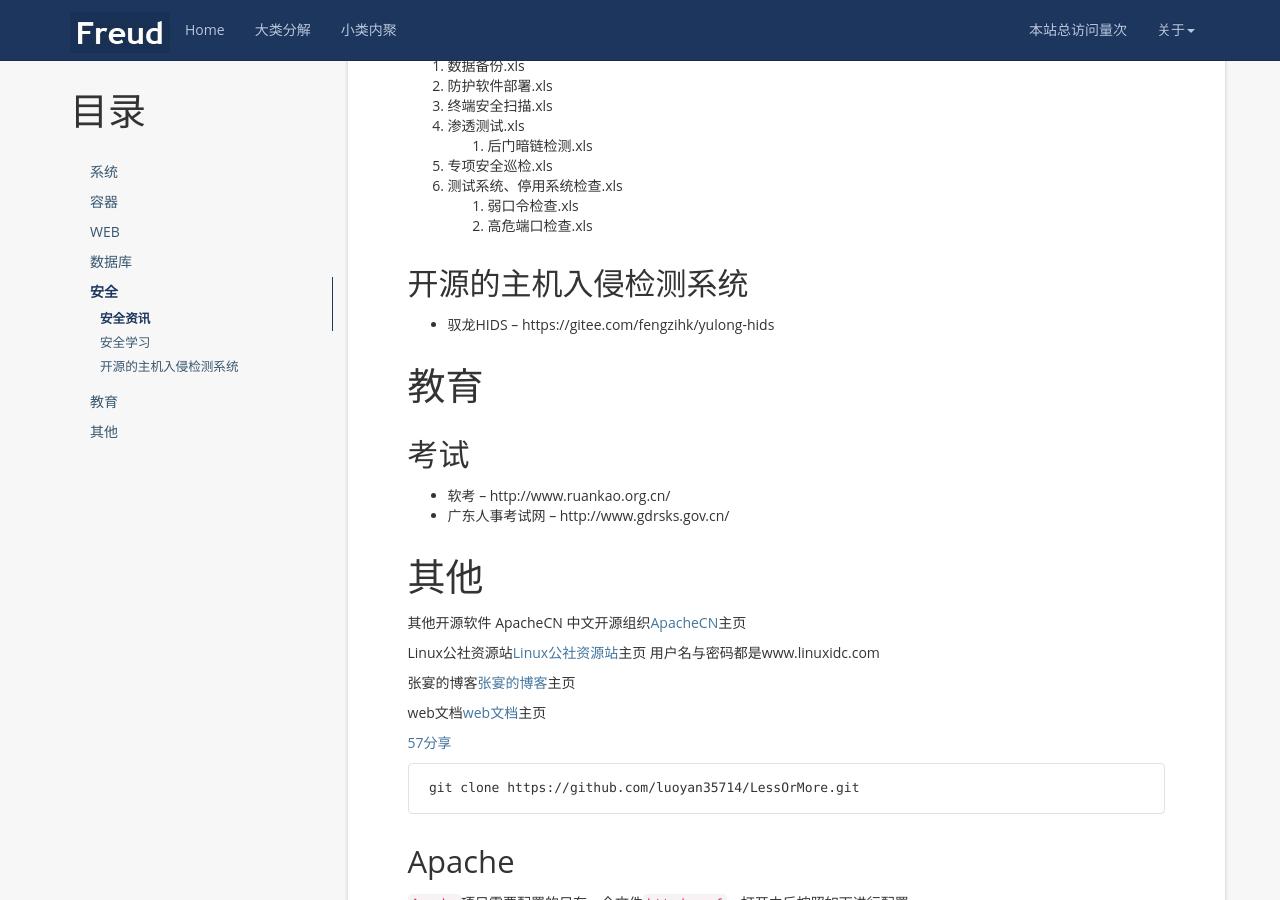
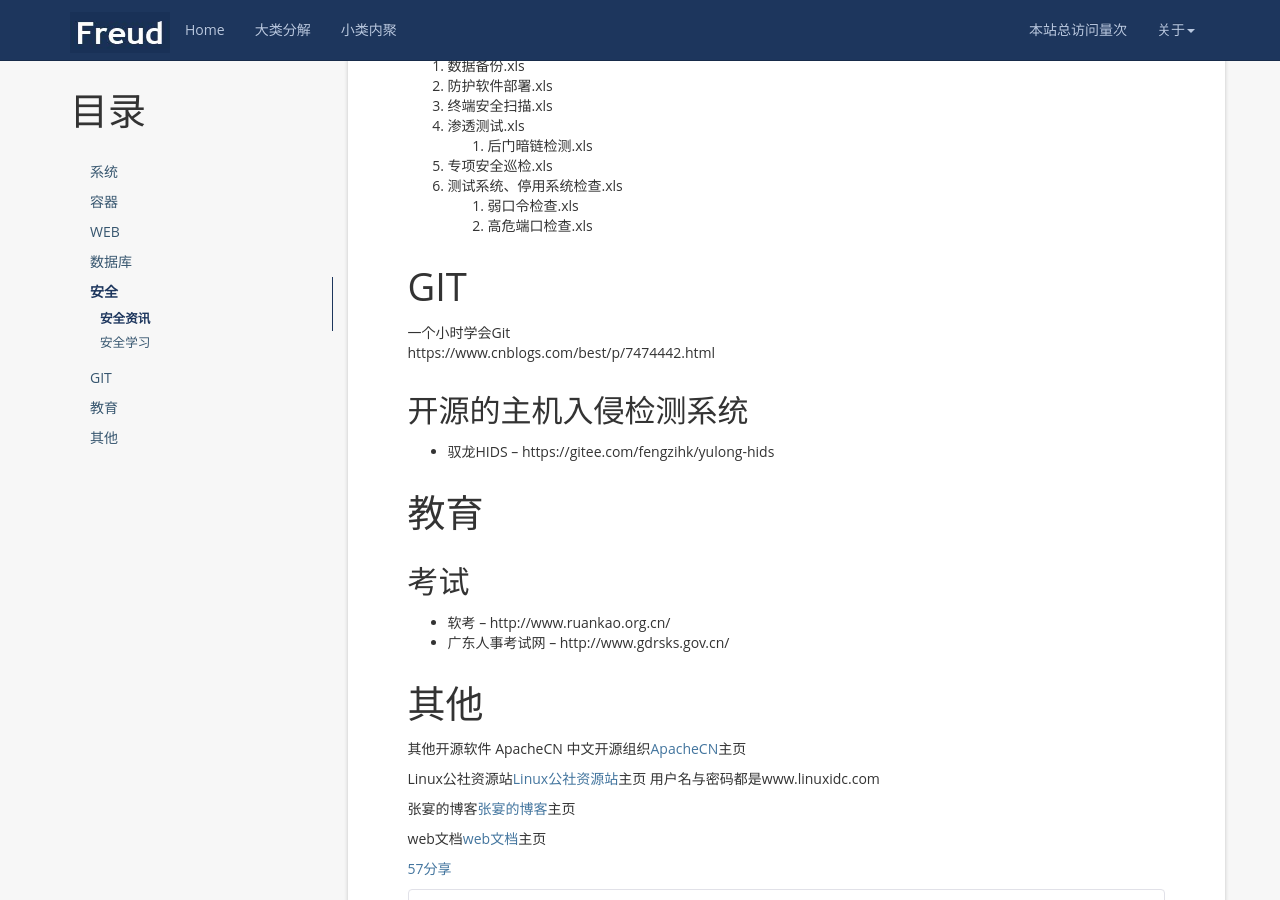
Before and after one commit to huanghfGZ/huanghfGZ.github.io, a Jekyll site: the page built from _posts/2018-12-09-some-useful-website.md, in a window 1280 px wide and 900 px high, scrolled down 3043 px. Built offline with Jekyll 4.4.1, drawn with Linux system fonts in a browser that asks for light colours; nearby versions of some CDN libraries; a script that is not in the unit is left out; comment, search, counter and statistics services are not loaded.

Commit message:
增加git

```diff
--- a/_posts/2018-12-09-some-useful-website.md
+++ b/_posts/2018-12-09-some-useful-website.md
@@ -175,8 +175,10 @@ https://www.freebuf.com/sectool/105524.html
     9. 高危端口检查.xls
 
 
-
-
+GIT					{#GIT}
+====================================
+一个小时学会Git
+https://www.cnblogs.com/best/p/7474442.html
 
 
 ## 开源的主机入侵检测系统
```
